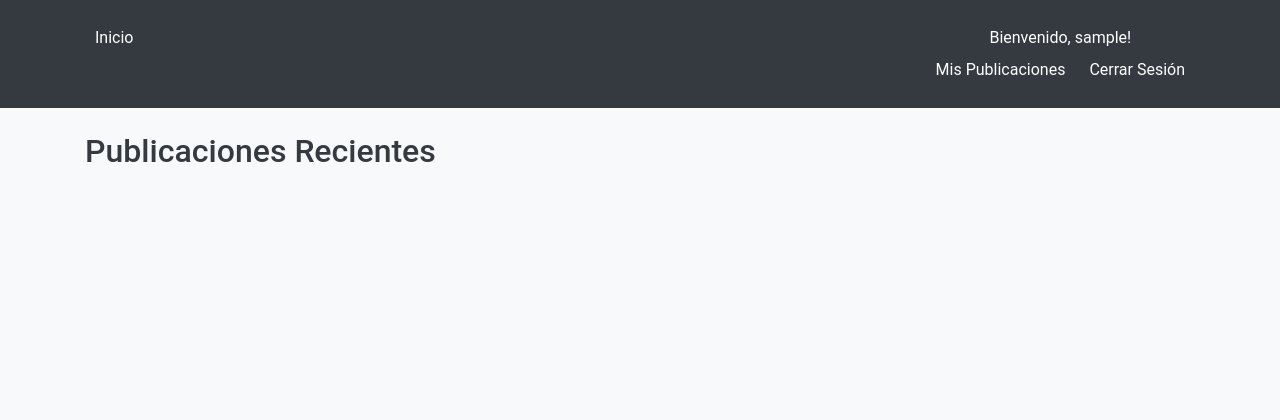
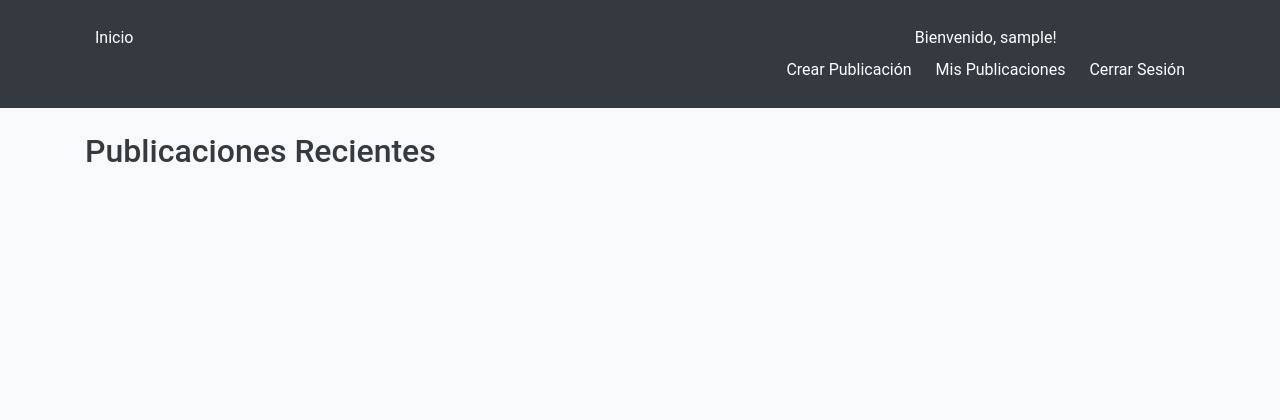
Before and after one commit to Pacotacou/blog-nuevas-tecnologias-php-mysql, a PHP site: page /index.php in a window 1280 px wide. Shown: the top 420 px of the page. Run offline with PHP 8.4, Linux system fonts and the light colour scheme; the visitor is signed in with stand-in values (Sample User, id 1); data that the repository does not hold is empty.

Commit message:
feat: Add button to create a post in the header

```diff
--- a/header.php
+++ b/header.php
@@ -12,6 +12,7 @@ if (session_status() === PHP_SESSION_NONE) {
             <?php endif; ?>
             <div>
                 <?php if (isset($_SESSION['user_id'])): ?>
+                    <a href="post.php" class="text-white">Crear Publicación</a>
                     <a href="my_posts.php" class="text-white">Mis Publicaciones</a>
                     <a href="logout.php" class="text-white">Cerrar Sesión</a>
                 <?php else: ?>
```
